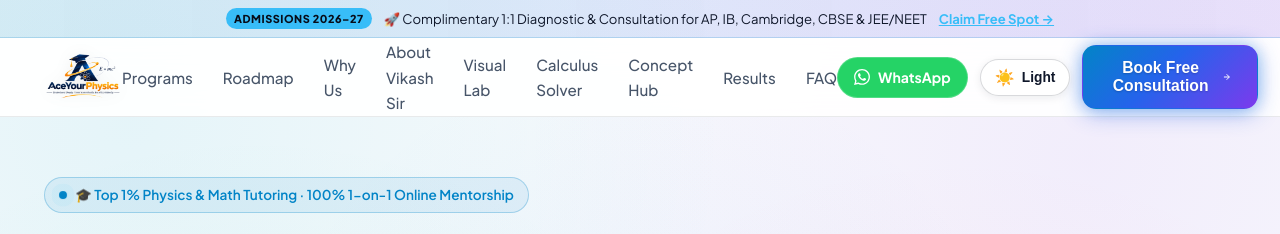
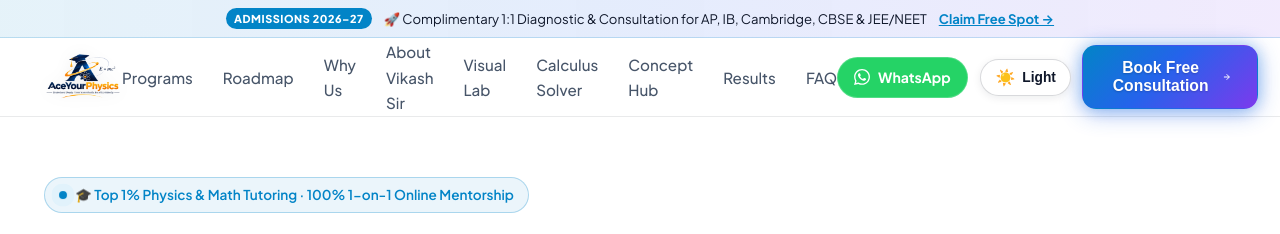
Before and after one commit to pramodnagdeve11-cloud/ace-your-physics, a plain HTML site: page index.html in a window 1280 px wide. Shown: the top 234 px of the page. Drawn offline with Linux system fonts and the light colour scheme.

Commit message:
Set default AP Guru clean white light theme directly in HTML and CSS

```diff
--- a/assets/css/styles.css
+++ b/assets/css/styles.css
@@ -250,6 +250,19 @@ body.light-theme .top-announcement {
   background: linear-gradient(90deg, rgba(2, 132, 199, 0.1) 0%, rgba(37, 99, 235, 0.12) 50%, rgba(124, 58, 237, 0.1) 100%);
   border-bottom: 1px solid rgba(2, 132, 199, 0.2);
   color: #0f172a;
+}
+
+body.light-theme .announcement-pill {
+  background: #0284c7;
+  color: #ffffff;
+}
+
+body.light-theme .announcement-link {
+  color: #0284c7;
+}
+
+body.light-theme .announcement-link:hover {
+  color: #0369a1;
 }
 
 .site-header {
@@ -2363,8 +2376,10 @@ body.light-theme {
   --shadow-glow: 0 0 30px rgba(56, 189, 248, 0.15);
 }
 
+html.light-theme,
 body.light-theme {
   color: #0f172a;
+  background-color: #ffffff !important;
 }
 
 body.light-theme .bg-mesh {
--- a/assets/js/app.js
+++ b/assets/js/app.js
@@ -29,8 +29,10 @@ function initThemeToggle() {
 
   function applyTheme(isLight) {
     if (isLight) {
+      document.documentElement.classList.add('light-theme');
       document.body.classList.add('light-theme');
     } else {
+      document.documentElement.classList.remove('light-theme');
       document.body.classList.remove('light-theme');
     }
 
--- a/index.html
+++ b/index.html
@@ -1,5 +1,5 @@
 <!DOCTYPE html>
-<html lang="en">
+<html lang="en" class="light-theme">
 <head>
   <meta charset="UTF-8">
   <meta name="viewport" content="width=device-width, initial-scale=1.0">
@@ -181,7 +181,7 @@
     })();
   </script>
 </head>
-<body>
+<body class="light-theme">
 
   <!-- Ambient Backdrop -->
   <div class="bg-mesh"></div>
```
